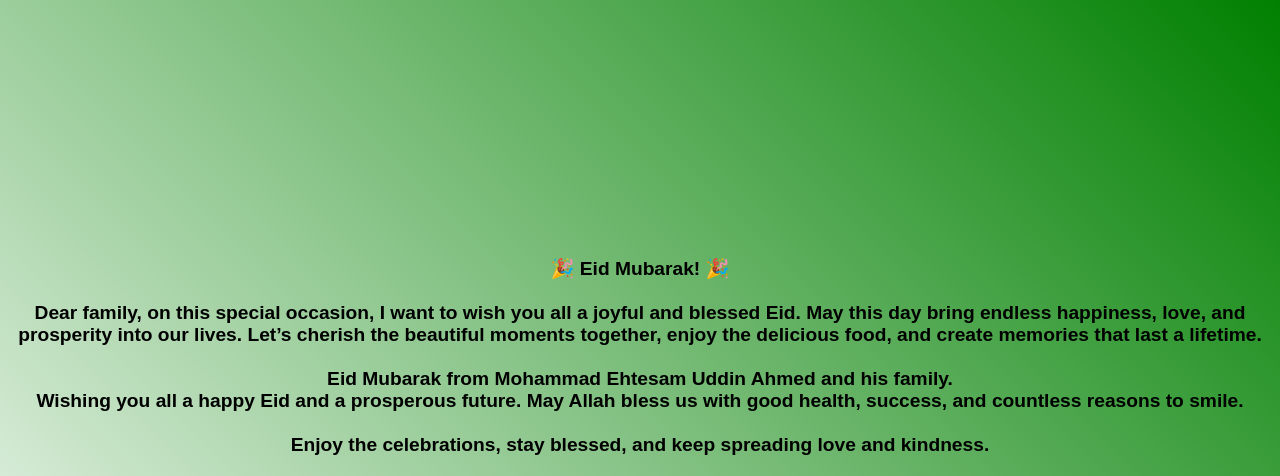
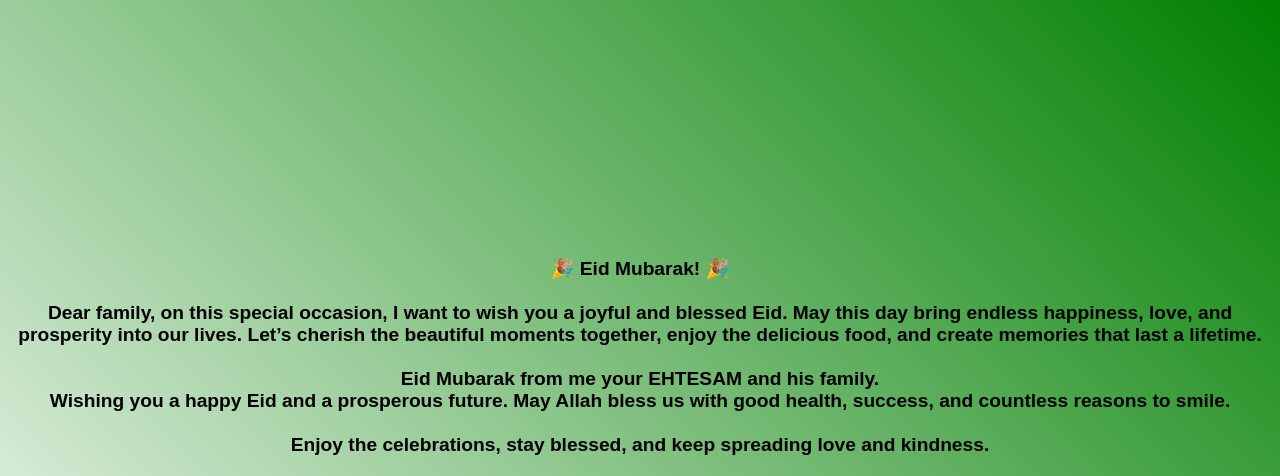
Before and after one commit to ehtesam3001-lang/eid-mubarak, a plain HTML site: page index.html in a window 1280 px wide. Shown: the top 476 px of the page. Drawn offline with Linux system fonts and the light colour scheme.

Commit message:
Eid_Mubarak.html

```diff
--- a/index.html
+++ b/index.html
@@ -94,11 +94,11 @@
 </head>
 <body>
     <h1 id="eidMessage">🎉 Eid Mubarak! 🎉<br><br>
-        Dear family, on this special occasion, I want to wish you all a joyful and blessed Eid.
+        Dear family, on this special occasion, I want to wish you a joyful and blessed Eid.
         May this day bring endless happiness, love, and prosperity into our lives.
         Let’s cherish the beautiful moments together, enjoy the delicious food, and create memories that last a lifetime.<br><br>
-        <strong>Eid Mubarak from Mohammad Ehtesam Uddin Ahmed and his family.</strong><br>
-        Wishing you all a happy Eid and a prosperous future.
+        <strong>Eid Mubarak from me your EHTESAM and his family.</strong><br>
+        Wishing you a happy Eid and a prosperous future.
         May Allah bless us with good health, success, and countless reasons to smile.<br><br>
         Enjoy the celebrations, stay blessed, and keep spreading love and kindness. <br><br>
         <strong>Eid Mubarak! ❤️</strong>
@@ -112,7 +112,7 @@
         <button class="option" id="diboNaButton" onclick="increaseSending()">Dibo Na ❌</button>
     </div>
 
-    <h1 id="hureeeMessage">🎉 good boy 🎉</h1>
+    <h1 id="hureeeMessage">🎉 now it feels like actual eid!! EID MUBARAKK 🫂 🎉</h1>
 
     <script>
         // Show "Next" button after Eid Mubarak animation
```
